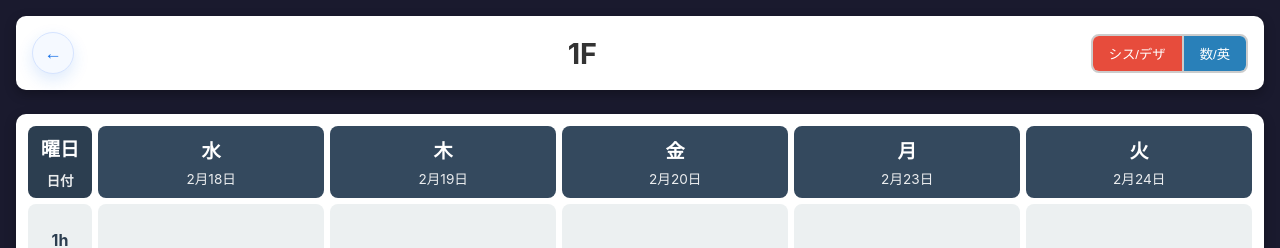
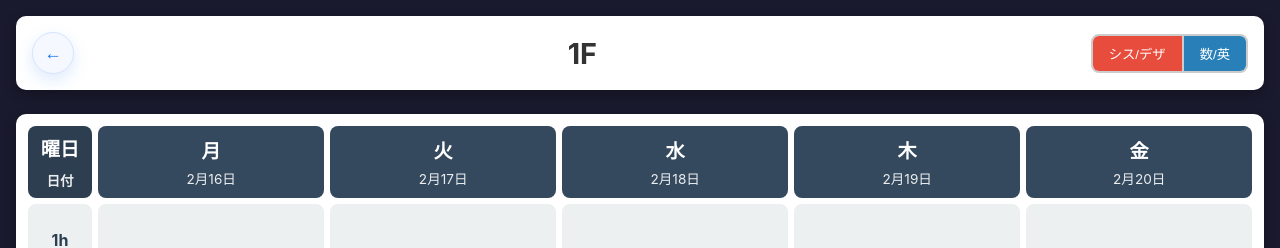
Before and after one commit to shikesyake/classroom-webapp, a Next.js app in the folder webapp/: page /timetable/1F in a window 1280 px wide. Shown: the top 248 px of the page. Built offline with nearby package versions, Linux system fonts and the light colour scheme.

Commit message:
月曜から

```diff
--- a/webapp/app/timetable/[class]/timetable-client.tsx
+++ b/webapp/app/timetable/[class]/timetable-client.tsx
@@ -77,40 +77,47 @@ export default function TimetableClient() {
   };
 
   const generateDefaultWeek = () => {
-    // 今日から平日5日分の日付を生成
+    // 今週の月曜日から平日5日分の日付を生成
     const today = new Date();
+    const dayOfWeek = today.getDay();
+
+    // 今週の月曜日を計算（日曜日=0の場合は前週の月曜日）
+    const monday = new Date(today);
+    const daysFromMonday = dayOfWeek === 0 ? -6 : 1 - dayOfWeek;
+    monday.setDate(today.getDate() + daysFromMonday);
+
     const week: Date[] = [];
-    let daysAdded = 0;
-    let offset = 0;
 
-    while (daysAdded < 5) {
-      const date = new Date(today);
-      date.setDate(today.getDate() + offset);
-      const dayOfWeek = date.getDay();
+    // 月曜日から金曜日まで追加
+    for (let i = 0; i < 5; i++) {
+      const date = new Date(monday);
+      date.setDate(monday.getDate() + i);
+      week.push(date);
+    }
 
-      // 平日のみ追加（0=日曜, 6=土曜を除外）
-      if (dayOfWeek !== 0 && dayOfWeek !== 6) {
-        week.push(date);
-        daysAdded++;
-      }
-      offset++;
-    }
     setCurrentWeek(week);
   };
 
   const generateWeekUpTo = (maxDate: Date) => {
-    // 今日から最後の日付までの平日を生成
+    // 今週の月曜日から最後の日付までの平日を生成
     const today = new Date();
+    const dayOfWeek = today.getDay();
+
+    // 今週の月曜日を計算（日曜日=0の場合は前週の月曜日）
+    const monday = new Date(today);
+    const daysFromMonday = dayOfWeek === 0 ? -6 : 1 - dayOfWeek;
+    monday.setDate(today.getDate() + daysFromMonday);
+
     const week: Date[] = [];
     let offset = 0;
 
     while (true) {
-      const date = new Date(today);
-      date.setDate(today.getDate() + offset);
-      const dayOfWeek = date.getDay();
+      const date = new Date(monday);
+      date.setDate(monday.getDate() + offset);
+      const currentDayOfWeek = date.getDay();
 
       // 平日のみ追加
-      if (dayOfWeek !== 0 && dayOfWeek !== 6) {
+      if (currentDayOfWeek !== 0 && currentDayOfWeek !== 6) {
         week.push(date);
       }
 
```
